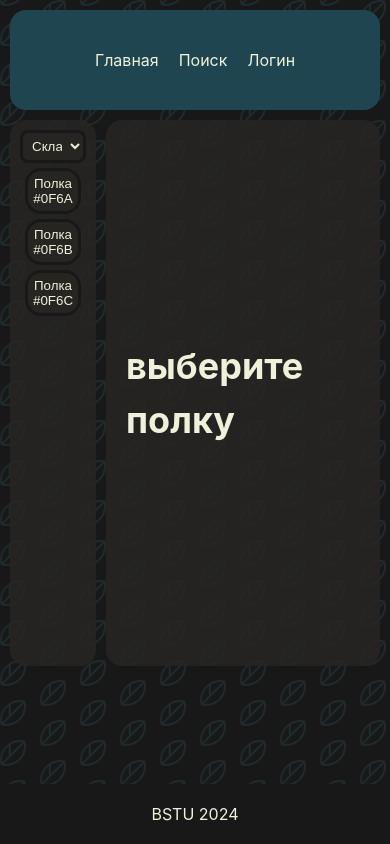
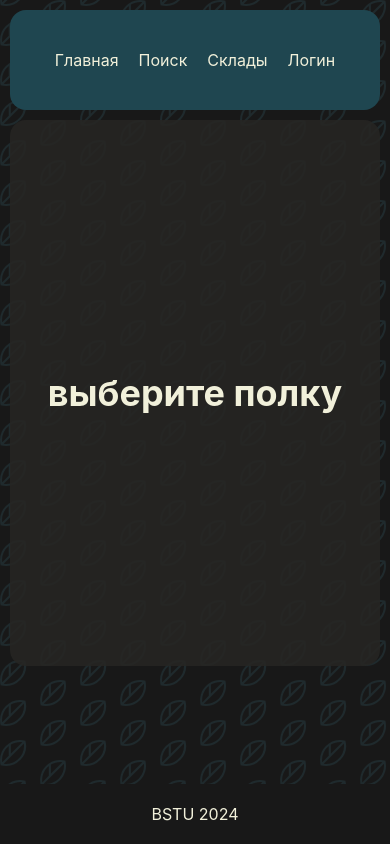
Before and after one commit to Kseen715/web-prog-lr, a Vue app in the folder lr2-vue/: page / in a window 390 px wide. Built offline with nearby package versions, Linux system fonts and the light colour scheme.

Commit message:
Add LeftNavComp component and refactor layout for improved navigation

```diff
--- a/lr2-vue/src/assets/index.css
+++ b/lr2-vue/src/assets/index.css
@@ -68,72 +68,13 @@ main {
 
 }
 
-main .left-nav {
-    border-radius: 16px;
-    max-width: 200px;
-    width: 20%;
-    position: sticky;
-    top: 0;
-    height: 100% - 20px;
-    background-color: var(--color-background-op);
-    margin: 0 10px;
-    padding: 10px;
-    /* min-height: 400px; */
-    /* min-height: 80vh; */
-}
 
-main .left-nav ul {
-    list-style-type: none;
-    padding: 0;
-    margin: 0;
-}
-
-main .left-nav li {
-    margin: 5px;
-}
-
-main .left-nav button {
-    padding: 5px;
-    text-decoration: none;
-    display: block;
-    width: 100%;
-    background-color: var(--color-background-op);
-    border: 3px solid var(--color-background-darker);
-    border-radius: 16px;
-    color: var(--color-text-light);
-}
-
-main .left-nav button:hover {
-    color: var(--color-accent-blue);
-    border-color: var(--color-accent-blue);
-    background-color: var(--color-background-lighter);
-    cursor: pointer;
-}
-
-main .left-nav select {
-    padding: 5px;
-    text-decoration: none;
-    display: block;
-    width: 100%;
-    background-color: var(--color-background-op);
-    border: 3px solid var(--color-background-darker);
-    border-radius: 8px;
-    color: var(--color-text-light);
-}
-
-main .left-nav select:hover,
-main .left-nav select:focus {
-    color: var(--color-accent-blue);
-    border-color: var(--color-accent-blue);
-    background-color: var(--color-background-lighter);
-    cursor: pointer;
-}
 
 main .main-viewport {
     border-radius: 16px;
     flex-grow: 1;
     padding: 20px;
-    margin-right: 10px;
+    margin: 0 10px;
     background-color: var(--color-background-op);
     color: var(--color-text-light);
     display: grid;
@@ -151,7 +92,7 @@ main .empty-viewport {
     border-radius: 16px;
     flex-grow: 1;
     padding: 20px;
-    margin-right: 10px;
+    margin: 0 10px;
     background-color: var(--color-background-op);
     color: var(--color-text-light);
     min-height: 60vh;
--- a/lr2-vue/src/components/HeaderComp.vue
+++ b/lr2-vue/src/components/HeaderComp.vue
@@ -12,13 +12,12 @@ import { RouterLink, RouterView } from 'vue-router'
             <input type="text" placeholder="Поиск...">
             <button type="submit">Поиск</button>
         </div>
-        <!-- <div class="horizontal-nav-container"> -->
         <nav class="horizontal-nav">
             <RouterLink to="/">Главная</RouterLink>
             <RouterLink to="/" class="search-minimized">Поиск</RouterLink>
+            <RouterLink to="/" class="warehouses-minimized">Склады</RouterLink>
             <RouterLink to="/login">Логин</RouterLink>
         </nav>
-        <!-- </div> -->
     </header>
 </template>
 
@@ -91,7 +90,8 @@ header .horizontal-nav a:hover {
         display: none;
     }
 
-    .search-minimized {
+    .search-minimized,
+    .warehouses-minimized  {
         display: none;
     }
 }
@@ -104,7 +104,8 @@ header .horizontal-nav a:hover {
         display: none;
     }
 
-    .search-minimized {
+    .search-minimized,
+    .warehouses-minimized {
         display: block;
     }
 }
--- /dev/null
+++ b/lr2-vue/src/components/LeftNavComp.vue
@@ -0,0 +1,108 @@
+<script setup>
+</script>
+
+<template>
+    <div class="left-nav">
+        <nav>
+            <select>
+                <option value="warehouse1">Склад 1</option>
+                <option value="warehouse2">Склад 2</option>
+                <option value="warehouse3">Склад 3</option>
+            </select>
+            <ul>
+                <li><a href="shelf_0F6A.html"><button>Полка #0F6A</button></a></li>
+                <li><button>Полка #0F6B</button></li>
+                <li><button>Полка #0F6C</button></li>
+            </ul>
+        </nav>
+    </div>
+</template>
+
+<style scoped>
+.left-nav {
+    border-radius: 16px;
+    max-width: 200px;
+    width: 20%;
+    position: sticky;
+    top: 0;
+    height: 100% - 20px;
+    background-color: var(--color-background-op);
+    margin: 0 0 0 10px;
+    padding: 10px;
+    /* min-height: 400px; */
+    /* min-height: 80vh; */
+}
+
+.left-nav ul {
+    list-style-type: none;
+    padding: 0;
+    margin: 0;
+}
+
+.left-nav li {
+    margin: 5px;
+}
+
+.left-nav button {
+    padding: 5px;
+    text-decoration: none;
+    display: block;
+    width: 100%;
+    background-color: var(--color-background-op);
+    border: 3px solid var(--color-background-darker);
+    border-radius: 16px;
+    color: var(--color-text-light);
+}
+
+.left-nav button:hover {
+    color: var(--color-accent-blue);
+    border-color: var(--color-accent-blue);
+    background-color: var(--color-background-lighter);
+    cursor: pointer;
+}
+
+.left-nav select {
+    padding: 5px;
+    text-decoration: none;
+    display: block;
+    width: 100%;
+    background-color: var(--color-background-op);
+    border: 3px solid var(--color-background-darker);
+    border-radius: 8px;
+    color: var(--color-text-light);
+}
+
+.left-nav select:hover,
+.left-nav select:focus {
+    color: var(--color-accent-blue);
+    border-color: var(--color-accent-blue);
+    background-color: var(--color-background-lighter);
+    cursor: pointer;
+}
+
+@media (max-width:961px) {
+
+    /* up to 961 */
+
+}
+
+@media (max-width:641px) {
+
+    /* up to 641 */
+    .left-nav {
+        display: none;
+    }
+}
+
+@media (max-width:481px) {
+
+    /* up to 481 */
+
+}
+
+@media (min-width:961px) {
+
+    /* more than 961 */
+
+}
+</style>
--- a/lr2-vue/src/views/HomeView.vue
+++ b/lr2-vue/src/views/HomeView.vue
@@ -1,27 +1,14 @@
 <script setup>
+import LeftNavComp from '@/components/LeftNavComp.vue'
 </script>
 
 <template>
     <main>
-        <div class="left-nav">
-            <nav>
-                <select>
-                    <option value="warehouse1">Склад 1</option>
-                    <option value="warehouse2">Склад 2</option>
-                    <option value="warehouse3">Склад 3</option>
-                </select>
-                <ul>
-                    <li><a href="shelf_0F6A.html"><button>Полка #0F6A</button></a></li>
-                    <li><button>Полка #0F6B</button></li>
-                    <li><button>Полка #0F6C</button></li>
-                </ul>
-            </nav>
-        </div>
+        <LeftNavComp />
         <div class="empty-viewport">
-                <h2>выберите полку</h2>
+            <h2>выберите полку</h2>
         </div>
     </main>
-  </template>
+</template>
 
-  <style>
-  </style>
+<style></style>
--- a/lr2-vue/src/views/ShelfView.vue
+++ b/lr2-vue/src/views/ShelfView.vue
@@ -1,19 +1,10 @@
+<script setup>
+import LeftNavComp from '@/components/LeftNavComp.vue'
+</script>
+
 <template>
   <main>
-    <div class="left-nav">
-      <nav>
-        <select>
-          <option value="warehouse1">Склад 1</option>
-          <option value="warehouse2">Склад 2</option>
-          <option value="warehouse3">Склад 3</option>
-        </select>
-        <ul>
-          <li><a href="shelf_0F6A.html"><button>Полка #0F6A</button></a></li>
-          <li><button>Полка #0F6B</button></li>
-          <li><button>Полка #0F6C</button></li>
-        </ul>
-      </nav>
-    </div>
+    <LeftNavComp />
     <div class="main-viewport">
       <div class="product-card">
         <img src="https://www.domitalia.ru/wp-content/uploads/D752001.jpg" alt="product">
```
Also changed, not shown: lr2-vue/src/components/ViewportComp.vue (added, +9 -0 lines).
